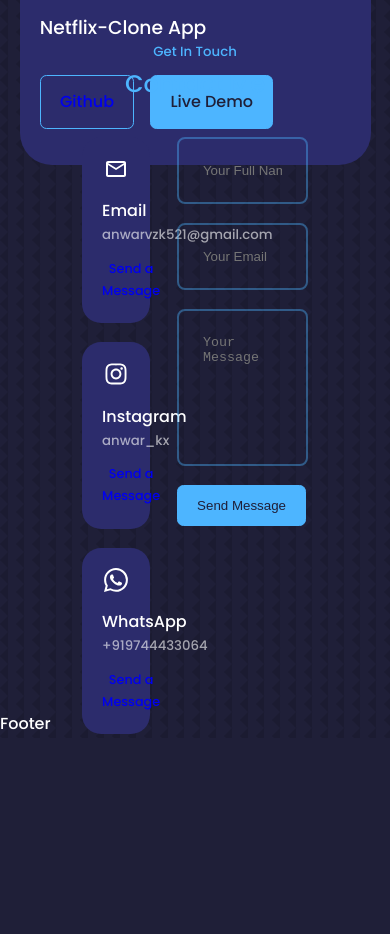
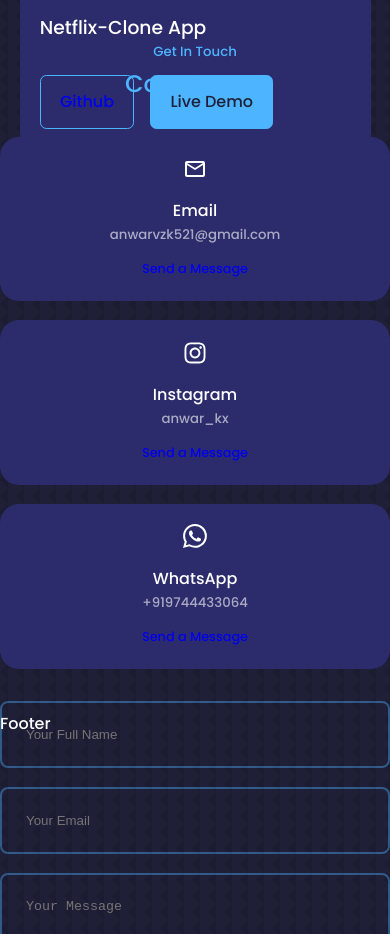
Before and after one commit to anwarkvzk/personal-website, a React (Create React App) app: page / in a window 390 px wide. Shown: the part 3960-4894 px from the top of the page. Before the commit the page ends 4698 px from the top, so only its background shows below. Built offline with nearby package versions, Linux system fonts and the light colour scheme.

Commit message:
Contact Component Responsive Design

```diff
--- a/src/components/Contact/contact.css
+++ b/src/components/Contact/contact.css
@@ -30,26 +30,27 @@
     margin-bottom: 0.5rem;
 }
 
-.contact__option a{
-    margin-top:  0.7rem;
+.contact__option a {
+    margin-top: 0.7rem;
     display: inline-block;
     font-size: 0.8rem;
 }
 
-.contact__option h5{
+.contact__option h5 {
     color: var(--color-light);
 }
 
 
 /* =================== FORM ============== */
 
-form{
+form {
     display: flex;
     flex-direction: column;
     gap: 1.2rem;
 }
 
-input,textarea{
+input,
+textarea {
     width: 100%;
     padding: 1.5rem;
     border-radius: 0.5rem;
@@ -58,3 +59,20 @@ input,textarea{
     resize: none;
     color: var(--color-white);
 }
+
+@media screen and (max-width: 1024px) {
+    .container.contact__container {
+        grid-template-columns: 1fr;
+        gap: 2rem;
+    }
+}
+
+
+/* =============== MEDIA QUERIES (SMALL DEVICES)  ============= */
+
+@media screen and (max-width: 600px) {
+    .container.contact__container {
+        width: var(--container--width-sm);
+
+    }
+}
```
